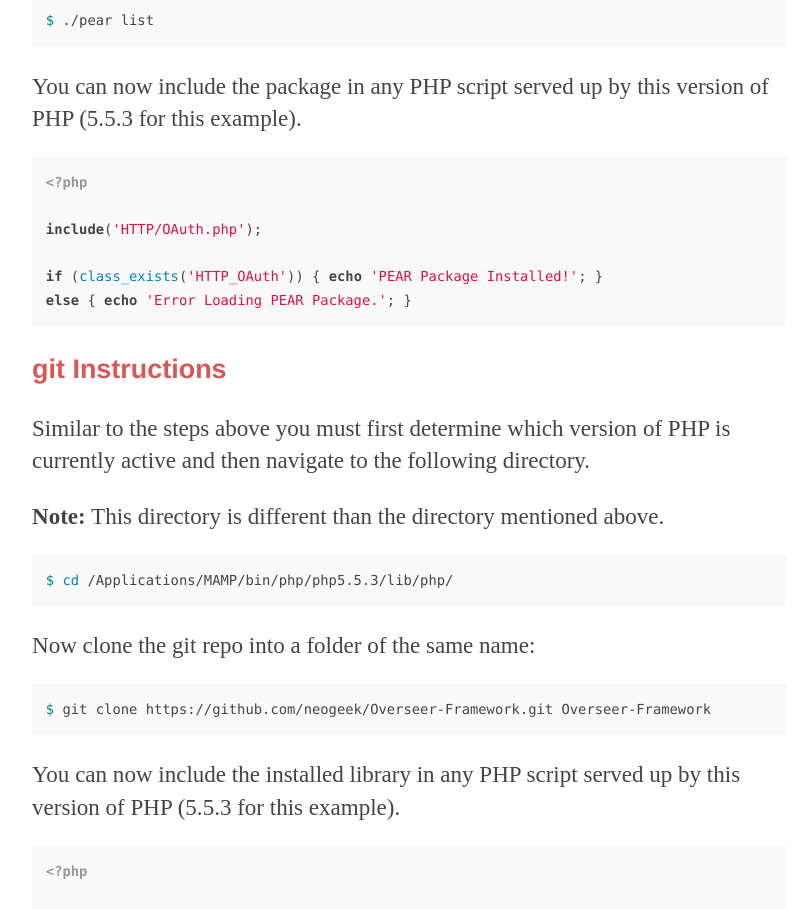
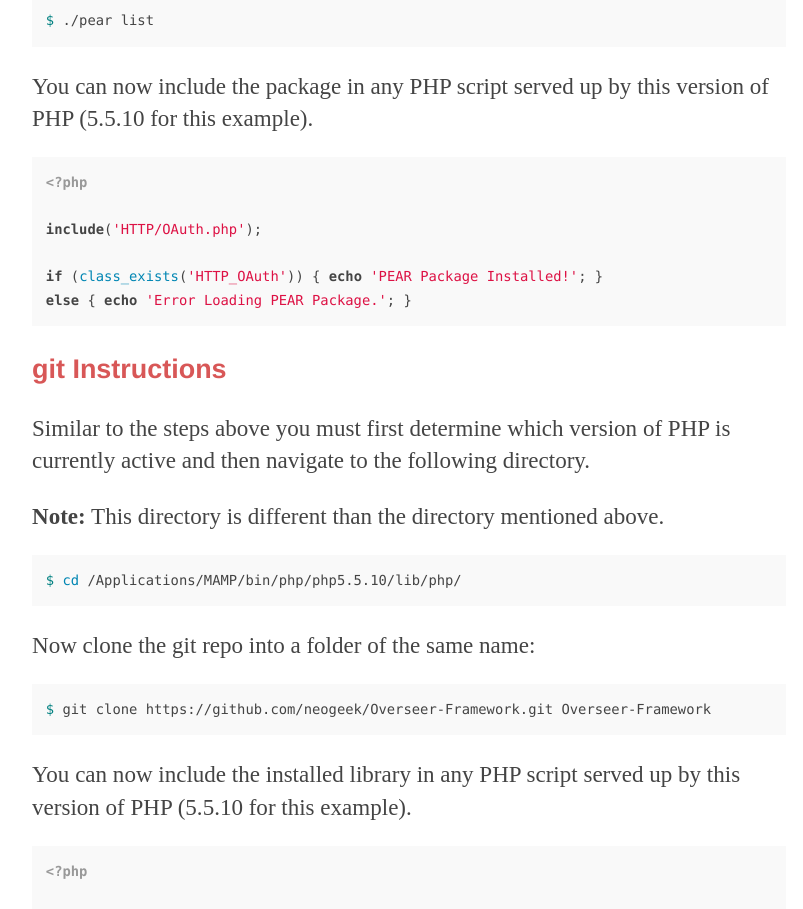
Before and after one commit to neogeek/neogeek.github.io, a Jekyll site: the page built from _posts/2014-01-03-mamp-and-pear.md, in a window 1280 px wide and 1400 px high, scrolled down 1437 px. Shown: the part 187-1096 px from the top of the window, without its empty margins (231-1034 px from the left). Built offline with Jekyll 4.4.1, drawn with Linux system fonts in a browser that asks for light colours; Markdown is read by kramdown in place of the engine named in the settings; some of the changed text lies outside the part shown.

Commit message:
Updated post to reflect latest changes in MAMP.

````diff
--- a/_posts/2014-01-03-mamp-and-pear.md
+++ b/_posts/2014-01-03-mamp-and-pear.md
@@ -15,7 +15,7 @@ Installing libraries hosted through the PEAR service is fairly straight forward.
 Open terminal and navigate to the following directory (replace the version number in the following command with the number located on the `phpinfo()` page).
 
 ```bash
-$ cd /Applications/MAMP/bin/php/php5.5.3/bin/
+$ cd /Applications/MAMP/bin/php/php5.5.10/bin/
 ```
 
 Now, navigate to the download page of the PEAR package you want to install. In this example we are installing **HTTP_OAuth**, so the page we need is <http://pear.php.net/package/HTTP_OAuth/download> and look for the **Easy Install** instructions.
@@ -32,7 +32,7 @@ To test to see if the package installed correctly type the following command and
 $ ./pear list
 ```
 
-You can now include the package in any PHP script served up by this version of PHP (5.5.3 for this example).
+You can now include the package in any PHP script served up by this version of PHP (5.5.10 for this example).
 
 ```php
 <?php
@@ -50,7 +50,7 @@ Similar to the steps above you must first determine which version of PHP is curr
 **Note:** This directory is different than the directory mentioned above.
 
 ```bash
-$ cd /Applications/MAMP/bin/php/php5.5.3/lib/php/
+$ cd /Applications/MAMP/bin/php/php5.5.10/lib/php/
 ```
 
 Now clone the git repo into a folder of the same name:
@@ -59,7 +59,7 @@ Now clone the git repo into a folder of the same name:
 $ git clone https://github.com/neogeek/Overseer-Framework.git Overseer-Framework
 ```
 
-You can now include the installed library in any PHP script served up by this version of PHP (5.5.3 for this example).
+You can now include the installed library in any PHP script served up by this version of PHP (5.5.10 for this example).
 
 ```php
 <?php
````
